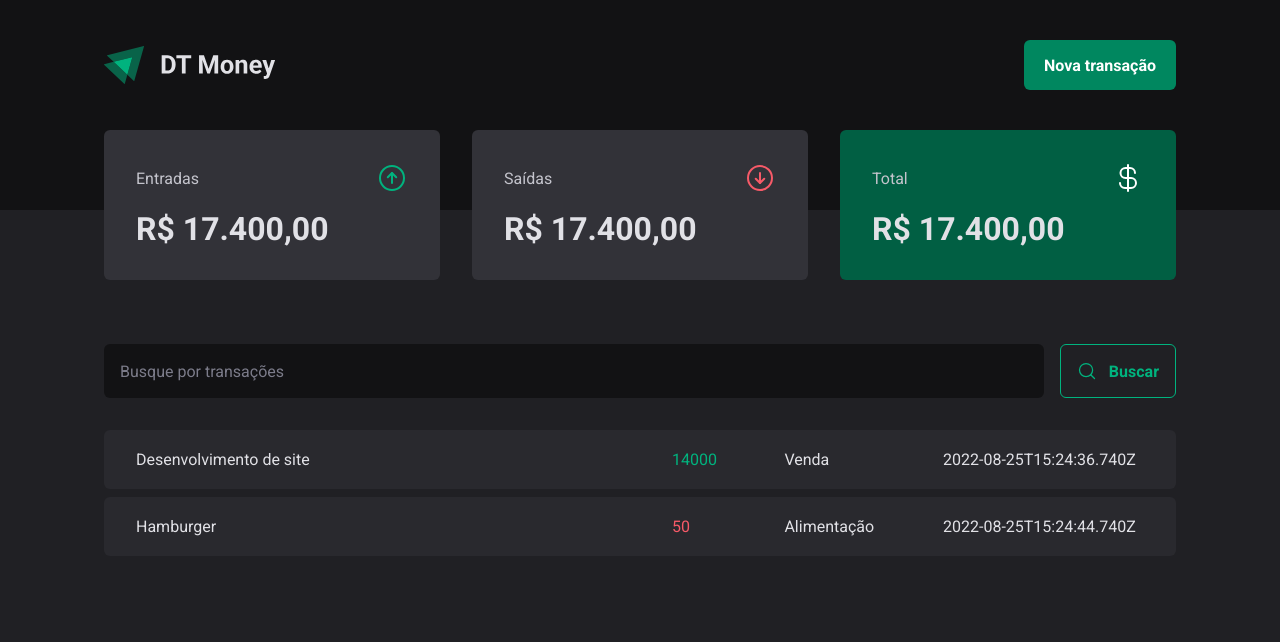
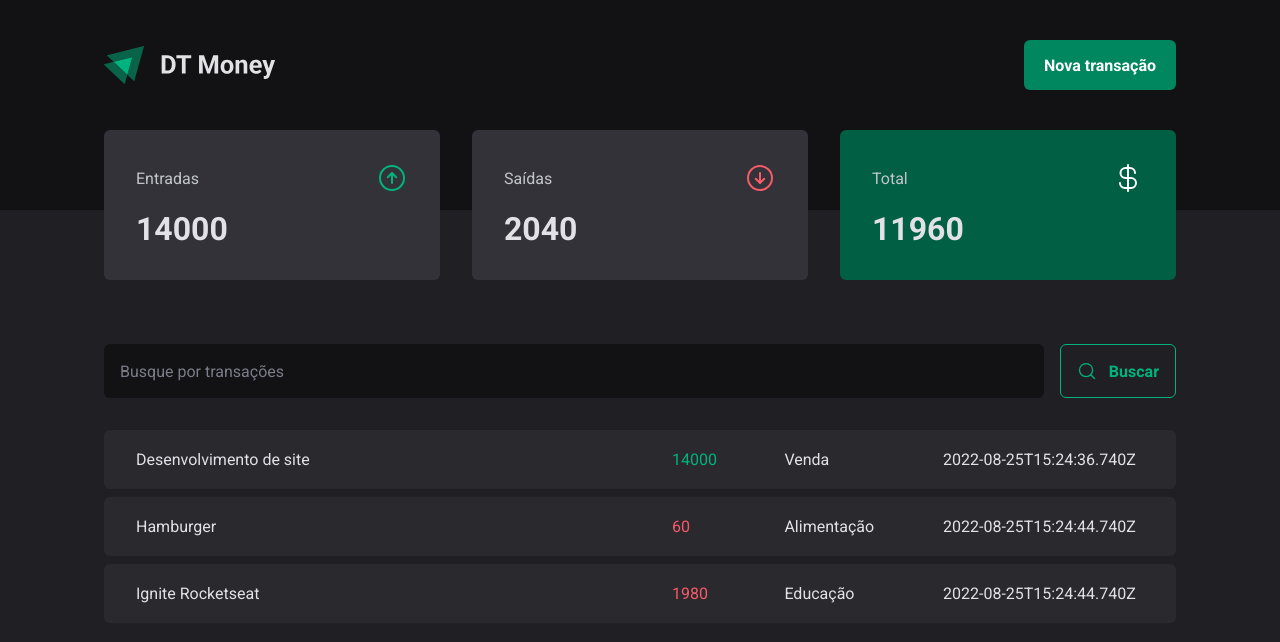
Before and after one commit to fillipeags/dt-money, a React (Vite) app: page / in a window 1280 px wide. Shown: the top 642 px of the page. Built offline with nearby package versions, Linux system fonts and the light colour scheme; data requests are answered from the project's data file.

Commit message:
feat: calculating transactions summary

```diff
--- a/server.json
+++ b/server.json
@@ -13,7 +13,15 @@
       "description": "Hamburger",
       "type": "outcome",
       "category": "Alimentação",
-      "price": 50,
+      "price": 60,
+      "createdAt": "2022-08-25T15:24:44.740Z"
+    },
+    {
+      "id": 3,
+      "description": "Ignite Rocketseat",
+      "type": "outcome",
+      "category": "Educação",
+      "price": 1980,
       "createdAt": "2022-08-25T15:24:44.740Z"
     }
   ]
--- a/src/components/Summary/index.tsx
+++ b/src/components/Summary/index.tsx
@@ -6,6 +6,18 @@
 export function Summary() {
   const { transactions } = useContext(TransactionsContext);
 
+  const summary = transactions.reduce((acc, transaction) => {
+    if (transaction.type === 'income') {
+      acc.income += transaction.price;
+      acc.total += transaction.price;
+    } else {
+      acc.outcome += transaction.price;
+      acc.total -= transaction.price;
+    }
+
+    return acc;
+  }, { income: 0, outcome: 0, total: 0 });
+
   return (
     <SummaryContainer>
       <SummaryCard>
@@ -13,7 +25,7 @@
           <span>Entradas</span>
           <ArrowCircleUp size={32} color="#00b37e" />
         </header>
-        <strong>R$ 17.400,00</strong>
+        <strong>{summary.income}</strong>
       </SummaryCard>
 
       <SummaryCard>
@@ -21,7 +33,7 @@
           <span>Saídas</span>
           <ArrowCircleDown size={32} color="#f75a68" />
         </header>
-        <strong>R$ 17.400,00</strong>
+        <strong>{summary.outcome}</strong>
       </SummaryCard>
 
       <SummaryCard variant="green">
@@ -29,7 +41,7 @@
           <span>Total</span>
           <CurrencyDollar size={32} color="#fff" />
         </header>
-        <strong>R$ 17.400,00</strong>
+        <strong>{summary.total}</strong>
       </SummaryCard>
 
     </SummaryContainer>
```
